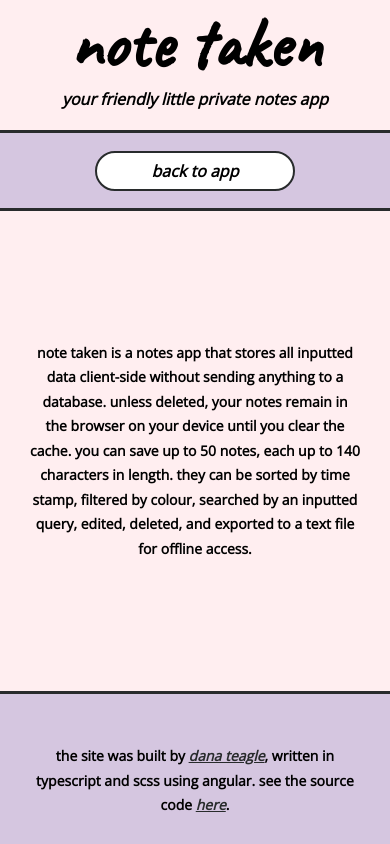
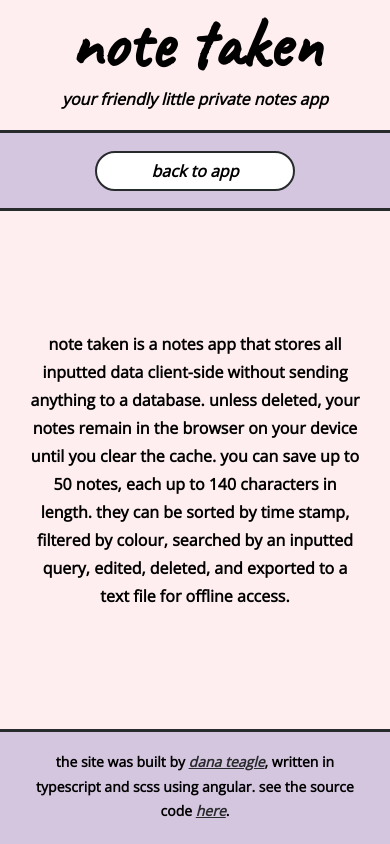
Before and after one commit to torontopubliclibra/note-taken, an Angular app: page / in a window 390 px wide. Both pictures are taken after a click on the button "about". Built offline with nearby package versions, Linux system fonts and the light colour scheme.

Commit message:
style: fixed mobile/desktop about page styling

```diff
--- a/src/app/app.component.html
+++ b/src/app/app.component.html
@@ -168,8 +168,11 @@
     <p>
       Note Taken is a notes app that stores all inputted data client-side without sending anything to a database. Unless deleted, your notes remain in the browser on your device until you clear the cache. You can save up to 50 notes, each up to 140 characters in length. They can be sorted by time stamp, filtered by colour, searched by an inputted query, edited, deleted, and exported to a text file for offline access.
     </p>
+    <hr/>
     <p>
-      The site was built by <a href="https://danateagle.com">Dana Teagle</a>, written in Typescript and SCSS using Angular. See the source code <a href="https://github.com/torontopubliclibra/note-taken">here</a>.
+      <span class="credit">
+        The site was built by <a href="https://danateagle.com">Dana Teagle</a>, written in Typescript and SCSS using Angular. See the source code <a href="https://github.com/torontopubliclibra/note-taken">here</a>.
+      </span>
     </p>
   </footer>
 
--- a/src/app/app.component.scss
+++ b/src/app/app.component.scss
@@ -12,8 +12,20 @@ header, footer {
         padding: 0;
     }
 }
+
+header, footer, nav {
+    max-width: 100vw;
+}
+
 nav {
     display: flex;
+    justify-content: right;
+    position: absolute;
+    min-width: calc(100% - 80px);
+    max-width: 1200px;
+    padding: 0 20px;
+    top: 75px;
+    left: 0;
 
     .mobile-nav-link {
         display: none;
@@ -26,9 +38,6 @@ nav {
 
         &.info {
             display: block;
-            position: absolute;
-            top: 75px;
-            right: calc(50vw - 580px);
             width: 125px;
 
             &.back {
@@ -44,6 +53,7 @@ nav {
     // responsive to tablet
     @media only screen and (max-width: $tablet) {
         display: flex;
+        position: unset;
         justify-content: center;
         align-items: center;
         background-color: $color1;
@@ -93,8 +103,8 @@ footer {
     flex-direction: column;
     justify-content: center;
 
-    width: 95%;
-    max-width: 1127px;
+    width: 75%;
+    max-width: 1000px;
     height: 460px;
 
     background-color: $color1;
@@ -109,6 +119,16 @@ footer {
     p {
         margin: 0;
         padding: 10px 50px;
+
+        &:last-of-type {
+            font-size: 16px;
+        }
+    }
+    hr {
+        width: 75%;
+        border: none;
+        border-top: solid $black 3px;
+        margin: 50px auto;
     }
     a {
         color: $black;
@@ -131,9 +151,9 @@ footer {
         margin: 0;
 
         width: calc(100% - 43px);
-        height: calc(100vh - 218px);
+        height: calc(100vh - 210px);
 
-        font-size: 14px;
+        font-size: 16px;
 
         p {
             width: calc(100% - 17px);
@@ -144,13 +164,17 @@ footer {
             max-height: calc(100% - 100px);
             border-top: solid $black 3px;
             align-items: center;
+            justify-content: center;
 
             &:last-of-type {
-                display: block;
                 background-color: $color1;
-                max-height: 60px;
-                padding-top: 50px;
+                height: 50px;
+                font-size: 14px;
             }
+        }
+
+        hr {
+            display: none;
         }
 
         a {
```
